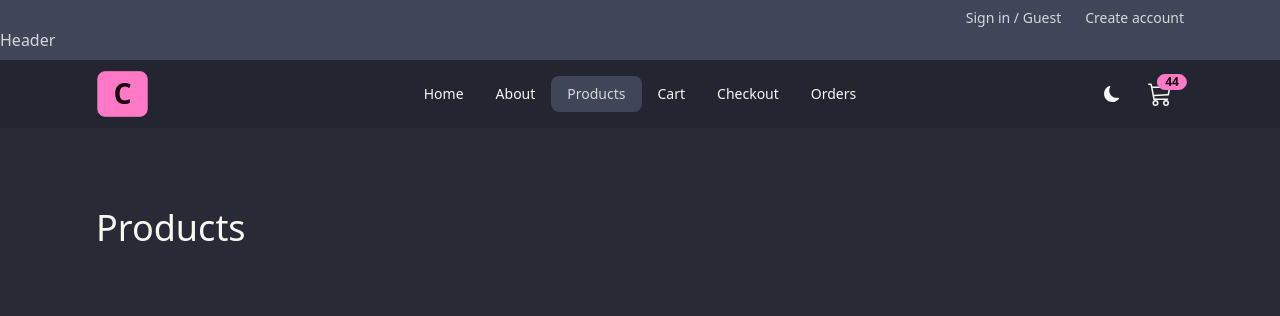
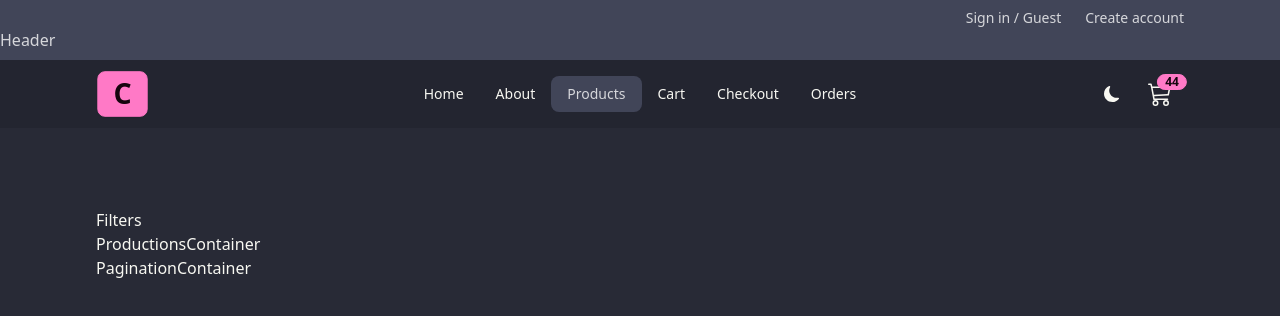
Before and after one commit to omidsdgi/comfy-store, a React (Vite) app: page /products in a window 1280 px wide. Shown: the top 316 px of the page. Built offline with nearby package versions, Linux system fonts and the light colour scheme.

Commit message:
feat(products):  add Products component structure

```diff
--- a/src/pages/Products.jsx
+++ b/src/pages/Products.jsx
@@ -1,8 +1,16 @@
+import {Filters, PaginationContainer, ProductionsContainer} from "../components";
+
+export const loader = async ({request})=>{
+    return null
+}
 const Products = () => {
+
     return (
-        <h1 className="text-4xl">
-            Products
-        </h1>
+        <>
+            <Filters/>
+            <ProductionsContainer/>
+            <PaginationContainer/>
+        </>
     );
 };
 
```
